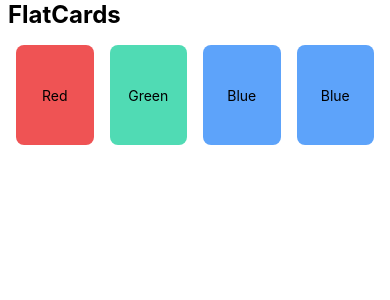
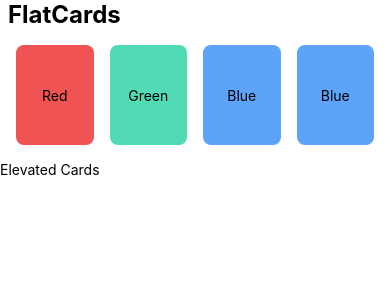
Before and after one commit to rajratan41/React-Native-Projects, a React Native app in the folder Styler02/: screen / in a window 390 px wide. Shown: the top 300 px of the page. Built offline with nearby package versions, Linux system fonts and the light colour scheme.

Commit message:
Imported Elevated Card

```diff
--- a/Styler02/App.tsx
+++ b/Styler02/App.tsx
@@ -1,12 +1,14 @@
 import {SafeAreaView, ScrollView} from 'react-native';
 import React from 'react';
 import FlatCards from './components/FlatCards';
+import ElevatedCards from './components/ElevatedCards';
 
 const App = () => {
   return (
     <SafeAreaView>
       <ScrollView>
         <FlatCards />
+        <ElevatedCards />
       </ScrollView>
     </SafeAreaView>
   );
```
